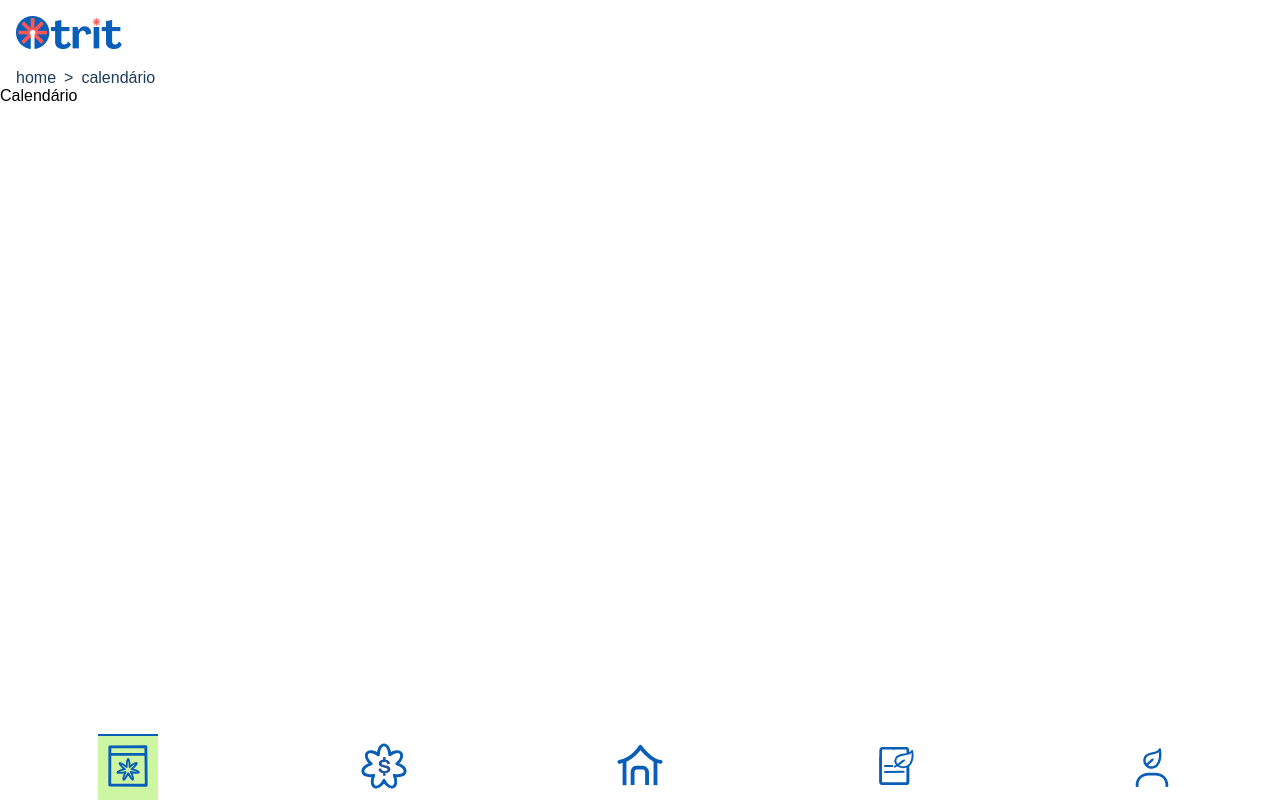
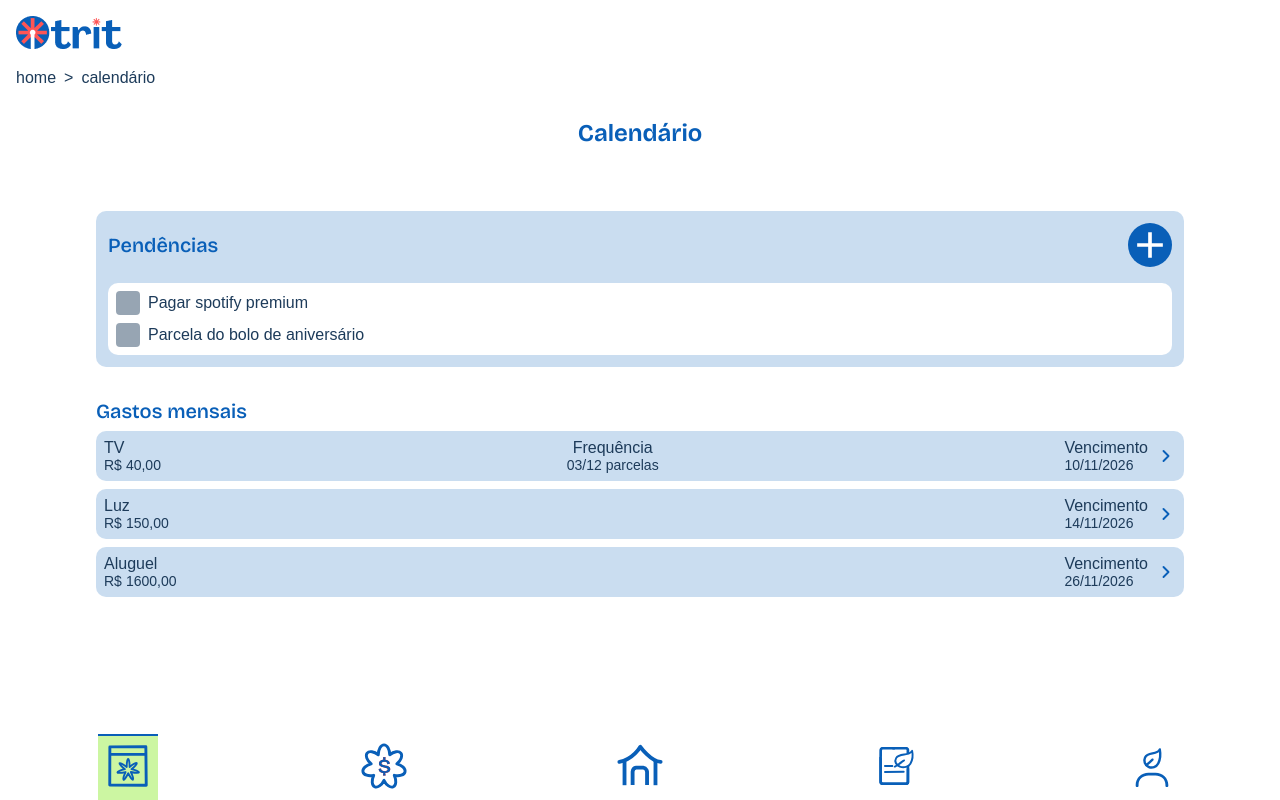
Before and after one commit to estherrinaldii/Trit, a plain HTML site: page trit/calendario.html in a window 1280 px wide. Drawn offline with nearby package versions, Linux system fonts and the light colour scheme; a web font is replaced by a local one.

Commit message:
calendario estatico pronto, só falta o calendario :P

```diff
--- a/trit/calendario.html
+++ b/trit/calendario.html
@@ -6,6 +6,7 @@
     <title>Trit</title>
     <link rel="icon" href="img/logo1.png">
     <link rel="stylesheet" href="css/index.css">
+    <link rel="stylesheet" href="css/calendario.css">
     <link rel="preconnect" href="https://fonts.googleapis.com">
     <link rel="preconnect" href="https://fonts.gstatic.com" crossorigin>
     <link href="https://fonts.googleapis.com/css2?family=Hepta+Slab:wght@1..900&family=Host+Grotesk:ital,wght@0,300..800;1,300..800&family=PT+Serif:ital,wght@0,400;0,700;1,400;1,700&family=Spectral:ital,wght@0,200;0,300;0,400;0,500;0,600;0,700;0,800;1,200;1,300;1,400;1,500;1,600;1,700;1,800&family=Ubuntu:ital,wght@0,300;0,400;0,500;0,700;1,300;1,400;1,500;1,700&display=swap" rel="stylesheet">
@@ -40,7 +41,96 @@
     </div>
 
     <main>
-        <p>Calendário</p>
+        <p class="tituloGeral tituloPagina">Calendário</p>
+
+        <section></section>
+
+        <section class="pendencias">
+            <div class="areaAdicionarPendencia">
+                <p class="tituloMenor tituloPagina">Pendências</p>
+                <img src="img/adicionar.svg" alt="" class="btnAdicionarPendencia">
+            </div>
+            <div class="areaPendencias">
+                <div class="pendencia">
+                    <div class="checkbox">
+                        <img src="img/check-icon.svg" alt="">
+                    </div>
+                    <p for="">Pagar spotify premium</p>
+                </div>
+
+                <div class="pendencia">
+                    <div class="checkbox">
+                        <img src="img/check-icon.svg" alt="">
+                    </div>
+                    <p for="">Parcela do bolo de aniversário</p>
+                </div>
+            </div>
+        </section>
+
+        <section class="gastosMensais">
+            <p class="tituloMenor tituloPagina">Gastos mensais</p>
+
+            <div class="gasto">
+                <div class="infosGasto">
+                    <div class="info1">
+                        <p>TV</p>
+                        <div class="subtxt">
+                            <p>R$</p>
+                            <p>40,00</p>
+                        </div>
+                    </div>
+                    <div class="info2">
+                        <p>Frequência</p>
+                        <div class="subtxt">
+                            <p>03/12</p>
+                            <p>parcelas</p>
+                        </div>
+                    </div>
+                    <div class="info3">
+                        <p>Vencimento</p>
+                        <p class="subtxt">10/11/2026</p>
+                    </div>
+                </div>
+                <img src="img/seta-azul.svg" alt="" class="icone">
+            </div>
+
+            <div class="gasto">
+                <div class="infosGasto">
+                    <div class="info1">
+                        <p>Luz</p>
+                        <div class="subtxt">
+                            <p>R$</p>
+                            <p>150,00</p>
+                        </div>
+                    </div>
+                    <div class="info3">
+                        <p>Vencimento</p>
+                        <p class="subtxt">14/11/2026</p>
+                    </div>
+                </div>
+                <img src="img/seta-azul.svg" alt="" class="icone">
+            </div>
+
+            <div class="gasto">
+                <div class="infosGasto">
+                    <div class="info1">
+                        <p>Aluguel</p>
+                        <div class="subtxt">
+                            <p>R$</p>
+                            <p>1600,00</p>
+                        </div>
+                    </div>
+                    <div class="info3">
+                        <p>Vencimento</p>
+                        <p class="subtxt">26/11/2026</p>
+                    </div>
+                </div>
+                <img src="img/seta-azul.svg" alt="" class="icone">
+            </div>
+
+        </section>
     </main>
+
+    <script type="module" src="js/calendario.js"></script>
 </body>
 </html>
--- /dev/null
+++ b/trit/css/calendario.css
@@ -0,0 +1,141 @@
+main{
+    display: flex;
+    flex-direction: column;
+    align-items: center;
+    margin-top: 32px;
+    margin-bottom: 67px;
+    gap: 32px;
+}
+
+section{
+    width: 85%;
+    color: rgb(29, 59, 90);
+}
+
+.tituloGeral{
+    font-family: "Bricolage Grotesque", sans-serif !important;
+    font-size: 24px;
+    font-weight: 650;
+    text-align: center;
+}
+
+.tituloPagina{
+    color: rgb(9, 95, 184);
+}
+
+.tituloMenor{
+    font-family: "Bricolage Grotesque", sans-serif !important;
+    font-size: 20px;
+    font-weight: 550;
+}
+
+.tituloPopup{
+    color: rgb(29, 59, 90);
+}
+
+.pendencias{
+    background-color: rgb(9, 95, 184, 0.21);
+    border-radius: 10px;
+    padding: 12px;
+    display: flex;
+    flex-direction: column;
+    gap: 16px;
+}
+
+.areaAdicionarPendencia{
+    display: flex;
+    justify-content: space-between;
+    align-items: center;
+}
+
+.btnAdicionarPendencia{
+    height: 44px;
+}
+
+.areaPendencias{
+    background-color: white;
+    border-radius: 10px;
+    padding: 8px;
+    display: flex;
+    flex-direction: column;
+    gap: 8px;
+}
+
+.pendencia{
+    display: flex;
+    gap: 8px;
+    align-items: center
+}
+
+.checkbox{
+    background-color: rgb(29, 59, 90, 0.46);
+    height: 24px;
+    width: 24px;
+    border-radius: 4px;
+    display: flex;
+    align-items: center;
+    justify-content: center;
+    caret-color: transparent;
+}
+.checkbox > img{
+    width: 90%;
+    display: none;
+}
+
+.concluido > p{
+    color: rgb(29, 59, 90, 0.57);
+}
+
+.concluido > div{
+    background-color: rgb(157, 235, 125) !important;
+}
+
+.concluido > div > img{
+    display: block !important;
+}
+
+.gastosMensais{
+    display: flex;
+    flex-direction: column;
+    gap: 8px;
+}
+
+.gasto{
+    background-color: rgb(9, 95, 184, 0.21);
+    display: flex;
+    width: 100%;
+    padding: 8px;
+    border-radius: 10px;
+    font-size: 16px;
+    gap: 8px;
+    align-items: center;
+}
+
+.infosGasto{
+    display: flex;
+    justify-content: space-between;
+    width: 100%;
+}
+
+.subtxt{
+    display: flex;
+    gap: 4px;
+    font-size: 14px;
+}
+
+.info1{
+    text-align: left;
+}
+
+.info2{
+    text-align: center;
+}
+
+.info3{
+    text-align: right;
+}
+
+.icone{
+    transform: rotate(180deg);
+    height: 20px;
+}
--- a/trit/css/conta.css
+++ b/trit/css/conta.css
@@ -85,6 +85,7 @@ progress::-webkit-progress-value {
     font-size: 24px;
     font-weight: 650;
     text-align: center;
+    font-family: "Bricolage Grotesque", sans-serif !important;
 }
 
 .tituloPagina{
@@ -94,6 +95,7 @@ progress::-webkit-progress-value {
 .tituloMenor{
     font-size: 20px;
     font-weight: 550;
+    font-family: "Bricolage Grotesque", sans-serif !important;
 }
 
 .tituloPopup{
--- a/trit/css/home.css
+++ b/trit/css/home.css
@@ -328,3 +328,7 @@ progress::-webkit-progress-value {
     display: flex;
     gap: 4px;
 }
+
+.icone{
+    transform: rotate(180deg);
+}
--- /dev/null
+++ b/trit/js/calendario.js
@@ -0,0 +1,18 @@
+const pendencias = document.querySelectorAll('.pendencia');
+
+for (let i = 0; i < pendencias.length; i++) {
+    const checkbox = pendencias[i];
+
+    checkbox.addEventListener('click', function(e){
+        e.preventDefault();
+
+        if(!checkbox.classList.contains('concluido'))
+        {
+            checkbox.classList.add('concluido');
+        }
+        else
+        {
+            checkbox.classList.remove('concluido');
+        }
+    })
+}
--- a/trit/js/home.js
+++ b/trit/js/home.js
@@ -397,7 +397,8 @@ function criarCategorias(local, txtTitulo, txtValorAtual, txtValorLimite, codigo
         infosControlado.appendChild(barraProgresso);
 
         const icone = document.createElement('img');
-        icone.src = "img/seta.svg";
+        icone.classList.add('icone');
+        icone.src = "img/seta-azul.svg";
 
     cardControlado.appendChild(infosControlado);
     cardControlado.appendChild(icone);
```
Also changed, not shown: trit/js/insignias.js (deleted, +0 -11 lines).
